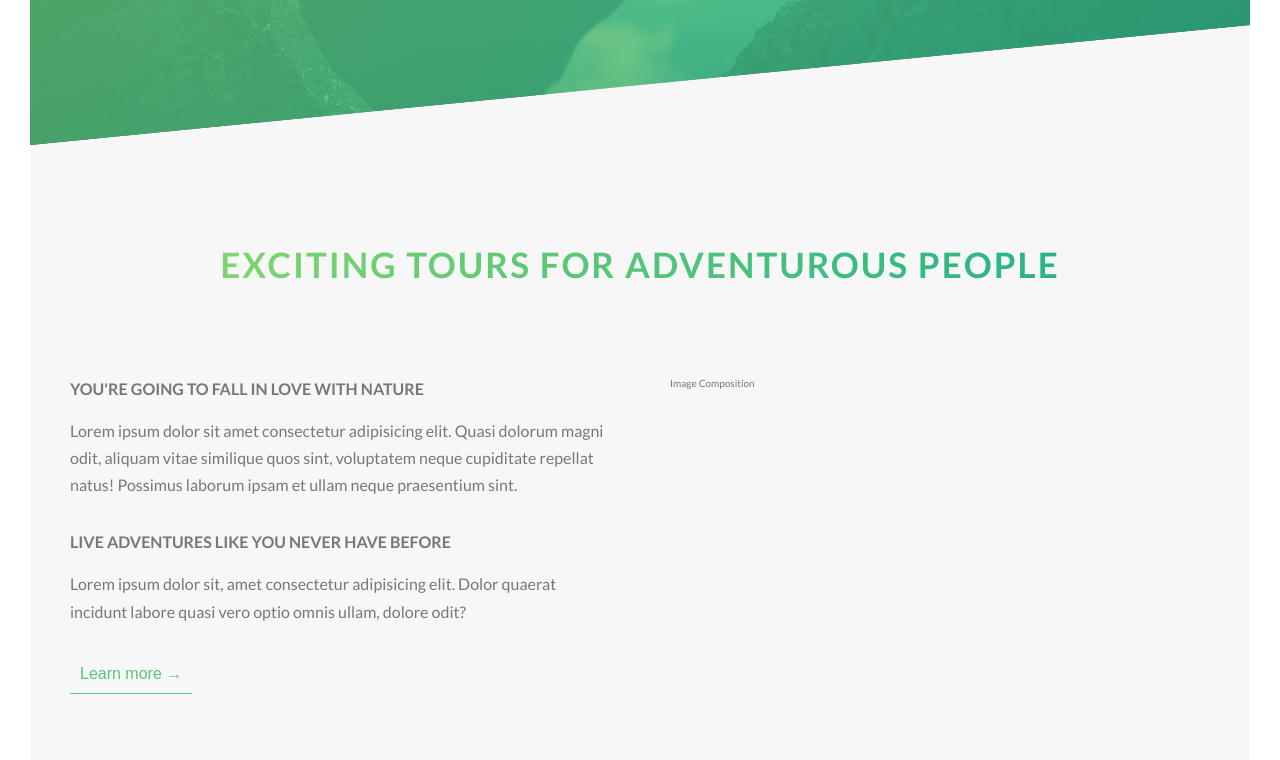
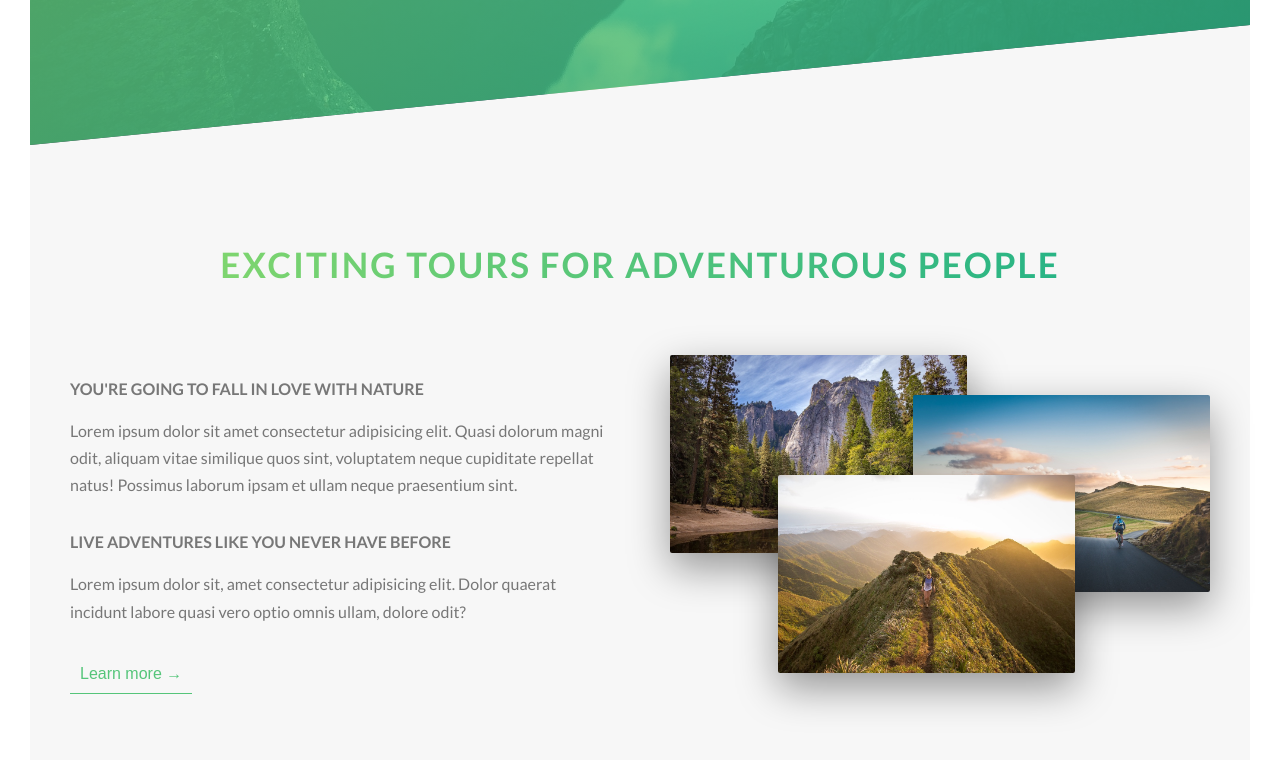
Before and after one commit to soheiiilst/natours-react, a React (Create React App) app: page / in a window 1280 px wide. Shown: the part 605-1365 px from the top of the page. Built offline with nearby package versions, Linux system fonts and the light colour scheme.

Commit message:
completed about section

```diff
--- a/src/components/about/About.jsx
+++ b/src/components/about/About.jsx
@@ -19,7 +19,13 @@
 
           <button className='btn-text'>Learn more &rarr;</button>
         </div>
-        <div className='col-1-of-2'>Image Composition</div>
+        <div className='col-1-of-2'>
+          <div className="composition">
+            <img src="img/nat-1-large.jpg" alt="Nature 1" className="composition__photo composition__photo--p1"/>
+            <img src="img/nat-2-large.jpg" alt="Nature 2" className="composition__photo composition__photo--p2"/>
+            <img src="img/nat-3-large.jpg" alt="Nature 3" className="composition__photo composition__photo--p3"/>
+          </div>
+        </div>
       </div>
     </section>
   );
--- /dev/null
+++ b/src/sass/components/_composition.scss
@@ -0,0 +1,39 @@
+.composition {
+  position: relative;
+
+  &__photo {
+    width: 55%;
+    box-shadow: 0 1.5rem 4rem rgba($color-black, .4);
+    border-radius: 2px;
+    position: absolute;
+    z-index: 10;
+    transition: all 0.2s;
+    outline-offset: 2rem;
+
+    &--p1 {
+      left: 0;
+      top: -2rem;
+    }
+
+    &--p2 {
+      right: 0;
+      top: 2rem;
+    }
+
+    &--p3 {
+      left: 20%;
+      top: 10rem;
+    }
+
+    &:hover {
+      outline: 1.5rem solid $color-primary;
+      transform: scale(1.05) translateY(-5px);
+      box-shadow: 0 2.5rem 4rem rgba($color-black, .5);
+      z-index: 20;
+    }
+  }
+
+  &:hover &__photo:not(:hover) {
+    transform: scale(.95);
+  }
+}
--- a/src/sass/main.scss
+++ b/src/sass/main.scss
@@ -8,6 +8,7 @@
 
 @import './components/about';
 @import './components/button';
+@import './components/composition';
 @import './components/header';
 
 @import './layout/grid';
```
